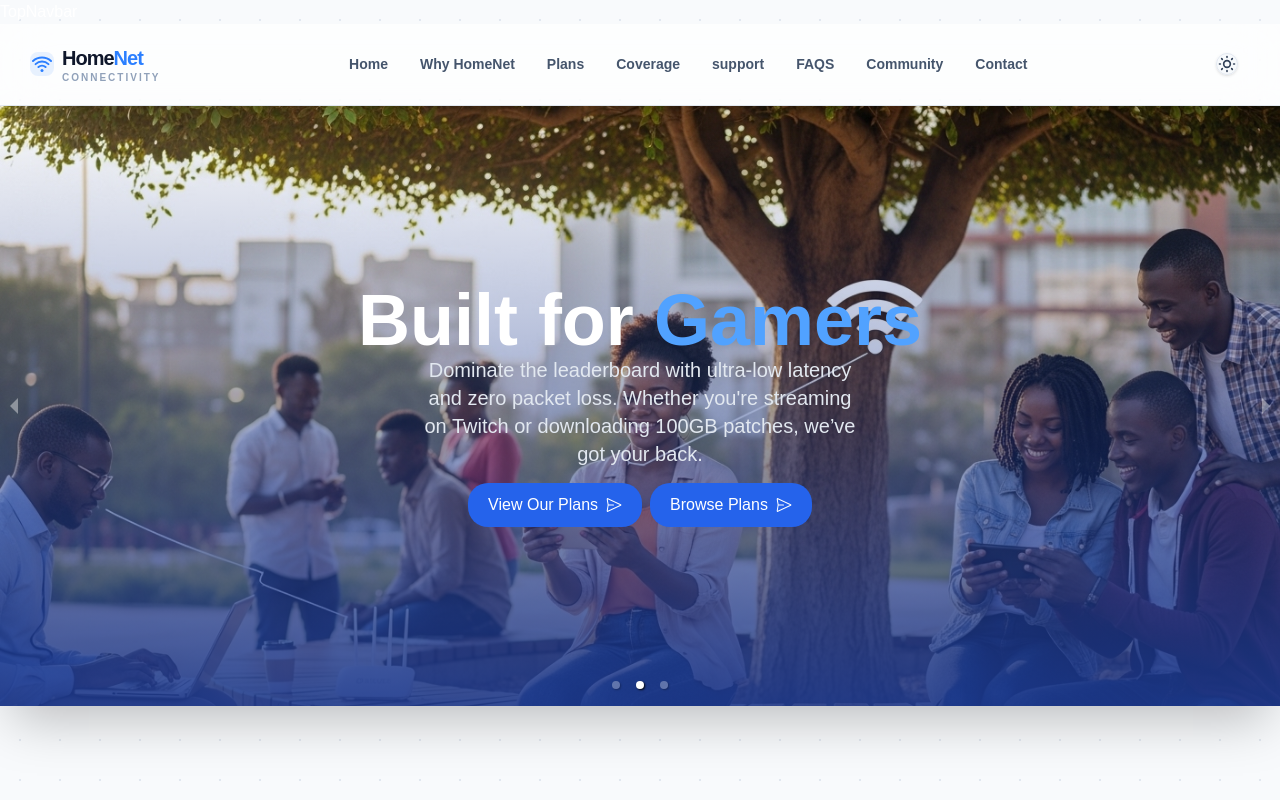
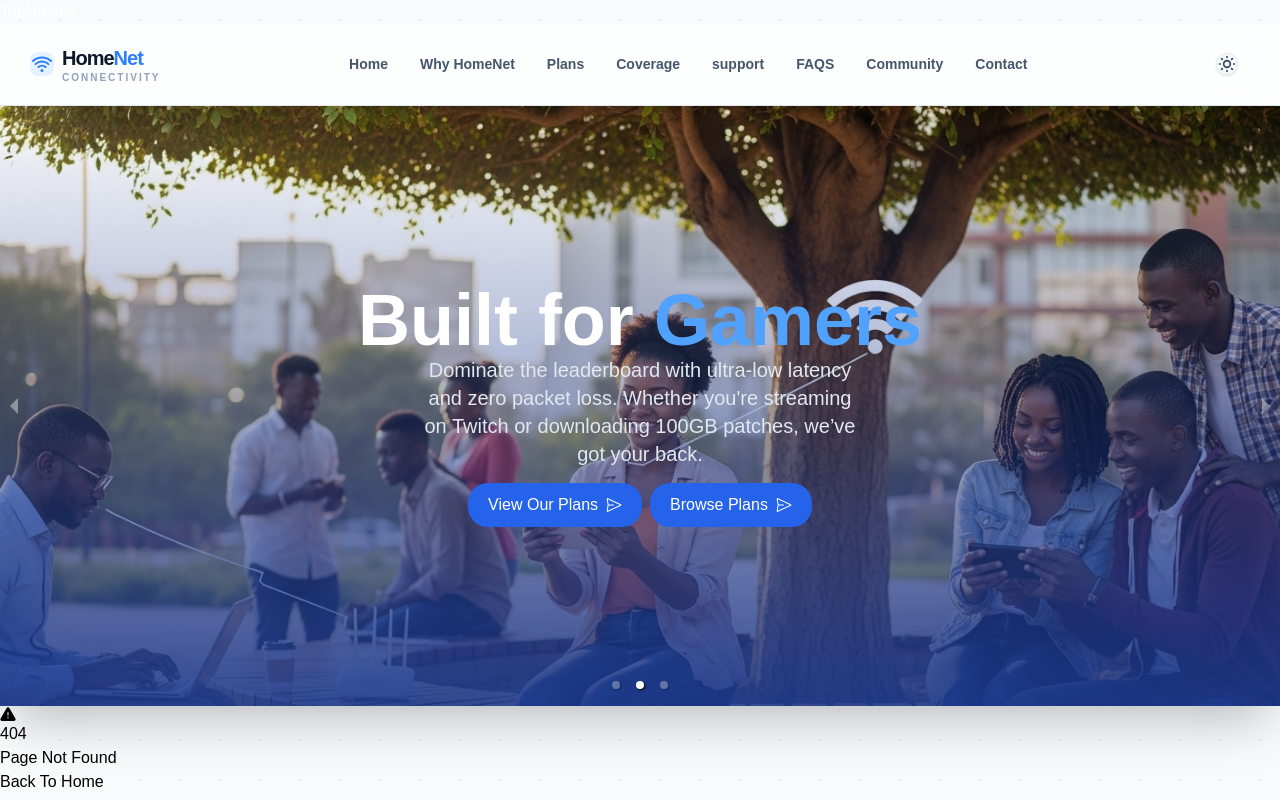
Before and after one commit to wainaina-mwangi/HomeNet, a React (Vite) app: page /about in a window 1280 px wide. Built offline with nearby package versions, Linux system fonts and the light colour scheme.

Commit message:
added a not found page and homepage

```diff
--- a/src/App.jsx
+++ b/src/App.jsx
@@ -2,8 +2,10 @@ import React from "react";
 import Navbar from "./components/Navbar";
 import Hero from "./components/Hero"
 import TopNavbar from "./components/TopNavbar";
+import NotFoundPage from "./components/NotFoundPage";
 import { Routes, Route } from "react-router-dom";
 import { ThemeProvider }from "./pages/ThemeContext";
+import Home from "./pages/Home";
 
 const App = () => {
   return (
@@ -13,7 +15,8 @@ const App = () => {
       <Navbar />
       <Hero/>
       <Routes>
-        {/* <Route path=''  element={}/> */}
+        <Route path='/'  element={<Home/>}/>
+        <Route path="*" element={<NotFoundPage />} />
 
 
       </Routes>
--- /dev/null
+++ b/src/components/NotFoundPage.jsx
@@ -0,0 +1,15 @@
+import React from "react";
+import { GoAlertFill } from "react-icons/go";
+
+const NotFoundPage = () => {
+  return (
+    <div>
+      <GoAlertFill />
+      <h1>404</h1>
+      <p>Page Not Found</p>
+      <button>Back To Home</button>
+    </div>
+  );
+};
+
+export default NotFoundPage;
--- /dev/null
+++ b/src/pages/Home.jsx
@@ -0,0 +1,14 @@
+import React from 'react'
+
+const Home = () => {
+  return (
+    <div className='overflow-hidden'>
+     <Navbar/>
+     <Hero/>
+
+
+    </div>
+  )
+}
+
+export default Home
```
